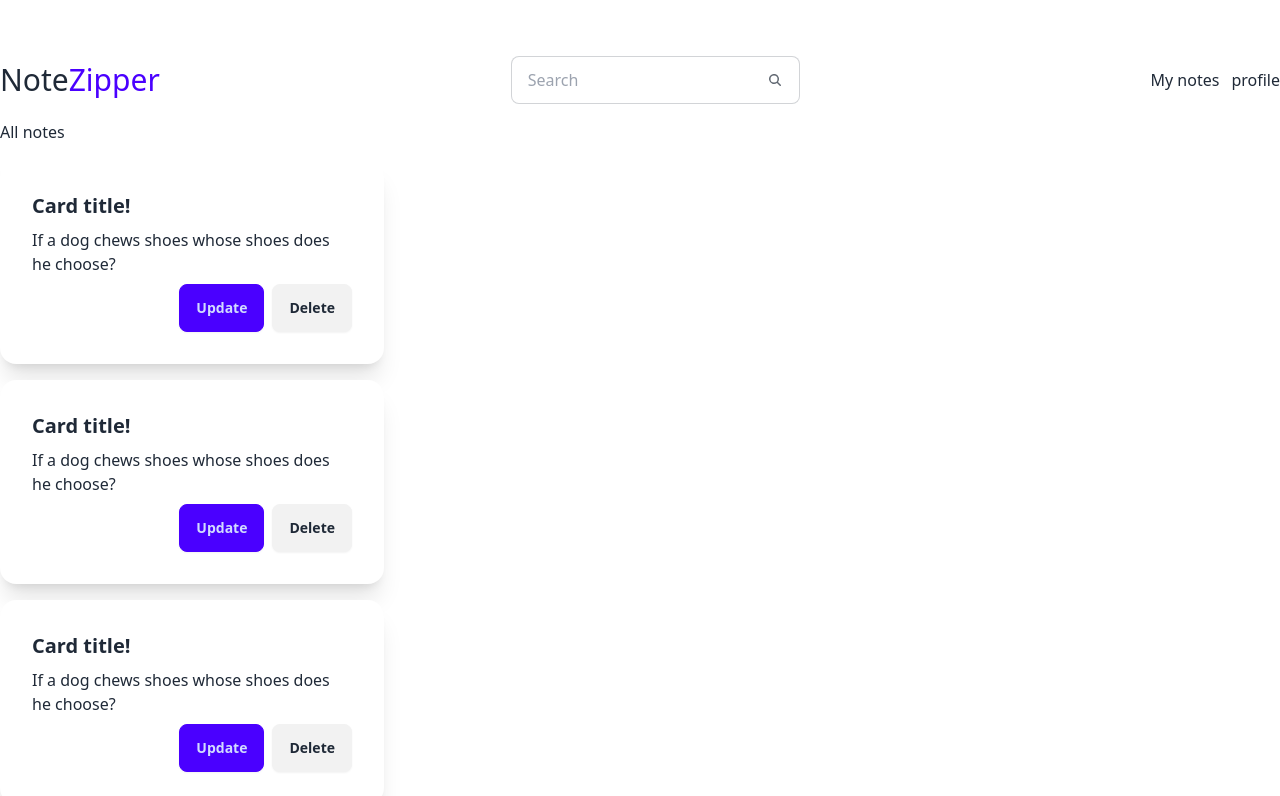
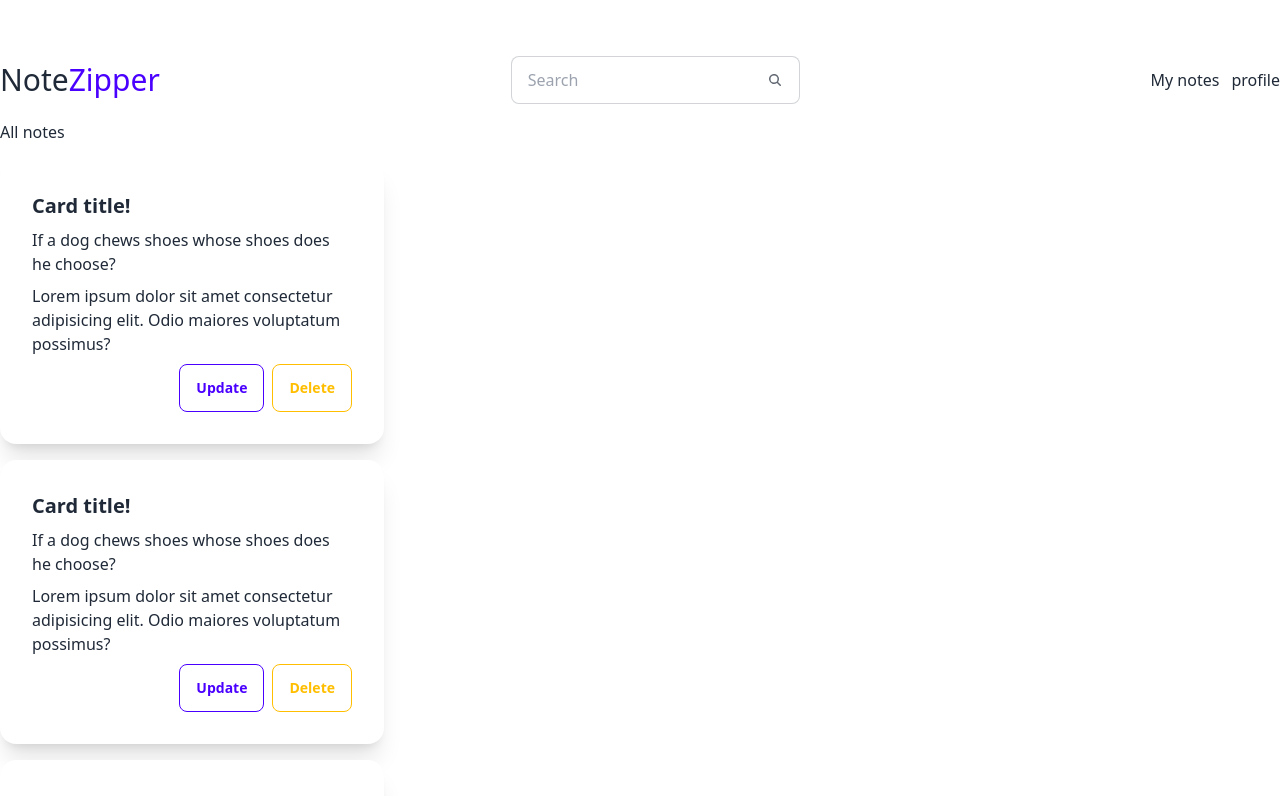
Before and after one commit to brain-ambani/notes-app-mern, a React (Create React App) app in the folder client/: page /notes in a window 1280 px wide. Shown: the top 796 px of the page. Built offline with nearby package versions, Linux system fonts and the light colour scheme.

Commit message:
updated note component

```diff
--- a/client/src/components/Note.js
+++ b/client/src/components/Note.js
@@ -4,9 +4,13 @@ const Note = () => {
       <div className="card-body">
         <h2 className="card-title">Card title!</h2>
         <p>If a dog chews shoes whose shoes does he choose?</p>
+        <p>
+          Lorem ipsum dolor sit amet consectetur adipisicing elit. Odio maiores
+          voluptatum possimus?
+        </p>
         <div className="card-actions justify-end">
-          <button className="btn btn-primary">Update</button>
-          <button className="btn ">Delete</button>
+          <button className="btn btn-outline btn-primary">Update</button>
+          <button className="btn btn-outline btn-warning">Delete</button>
         </div>
       </div>
     </div>
```
